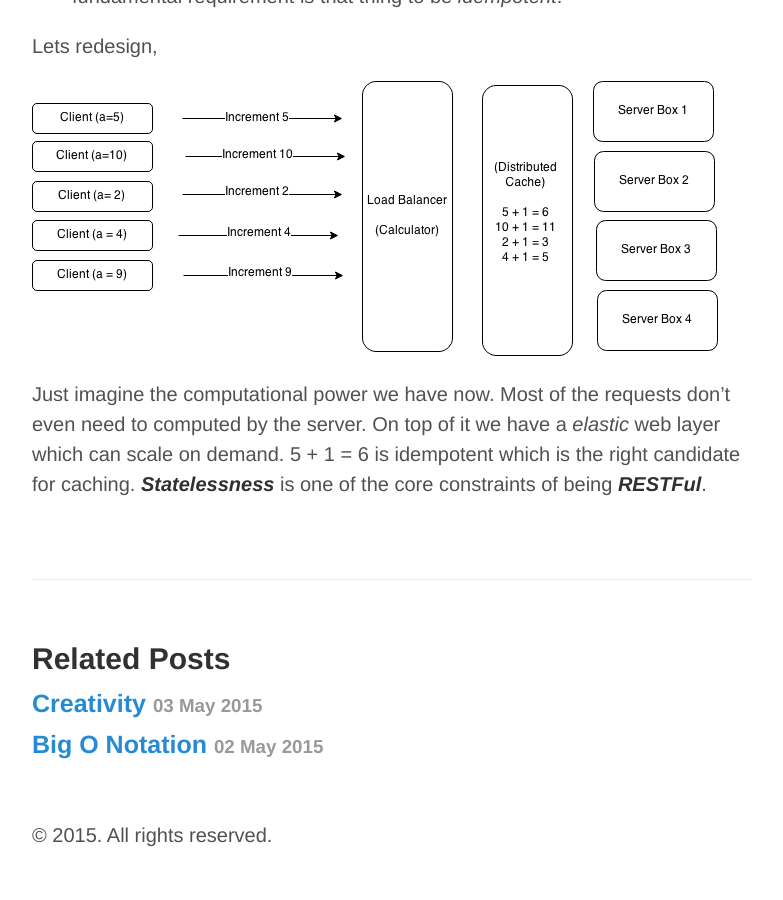
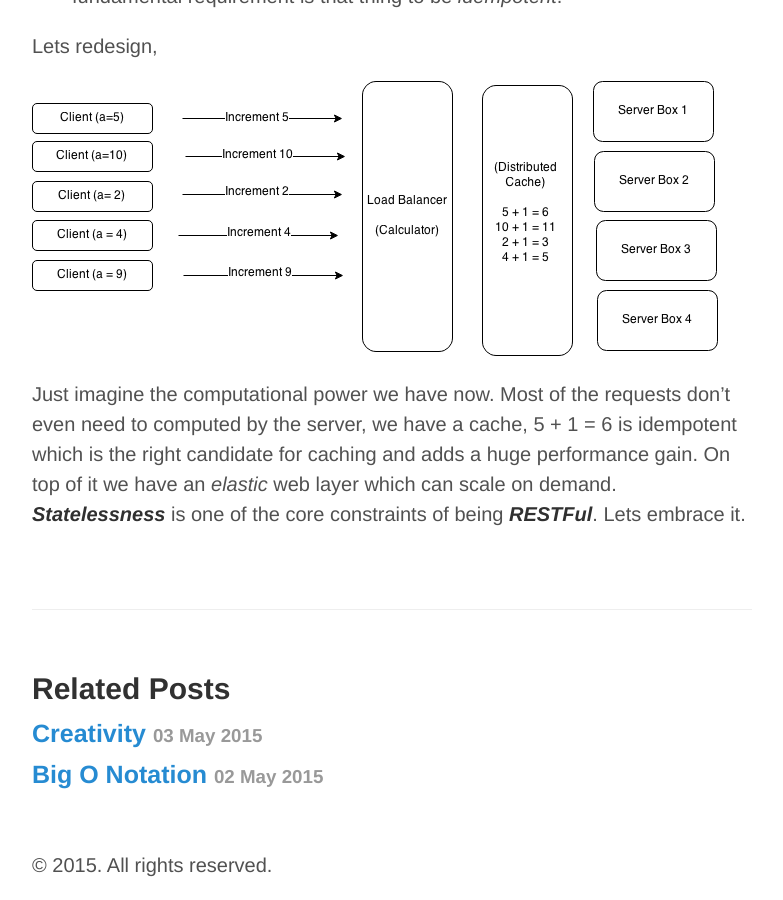
Before and after one commit to lakshma/lakshma.github.io, a Jekyll site: the page built from _posts/2015-05-07-about-state-in-web-app.md, in a window 1280 px wide and 900 px high, scrolled down 1364 px. Shown: the whole window, without its empty margins (248-1031 px from the left). Built offline with Jekyll 4.4.1, drawn with Linux system fonts in a browser that asks for light colours; Markdown is read by kramdown in place of the engine named in the settings; before the commit the page ends 2234 px from its top, so only the background shows below that.

Commit message:
no message

```diff
--- a/_posts/2015-05-07-about-state-in-web-app.md
+++ b/_posts/2015-05-07-about-state-in-web-app.md
@@ -28,5 +28,6 @@ Lets redesign,
 
 ![a stateless client server communication]({{ site.url }}/img/stateless.png)
 
-Just imagine the computational power we have now. Most of the requests don't even need to computed by the server. On top of it we have a _elastic_ web layer which can scale on
-demand. 5 + 1 = 6 is idempotent which is the right candidate for caching. **_Statelessness_** is one of the core constraints of being **_RESTFul_**.
+Just imagine the computational power we have now. Most of the requests don't even need to computed by the server, we have a cache, 5 + 1 = 6 is idempotent which is the right candidate
+for caching and adds a huge performance gain. On top of it we have an _elastic_ web layer which can scale on demand. **_Statelessness_** is one of the core constraints of
+being **_RESTFul_**. Lets embrace it.
```
